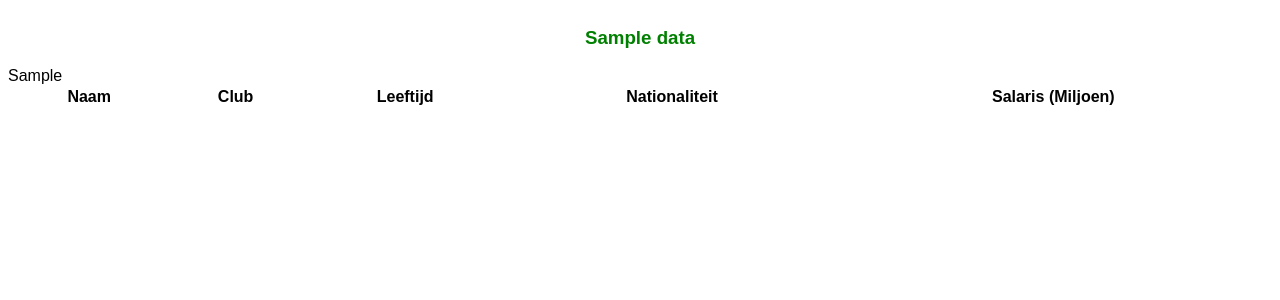
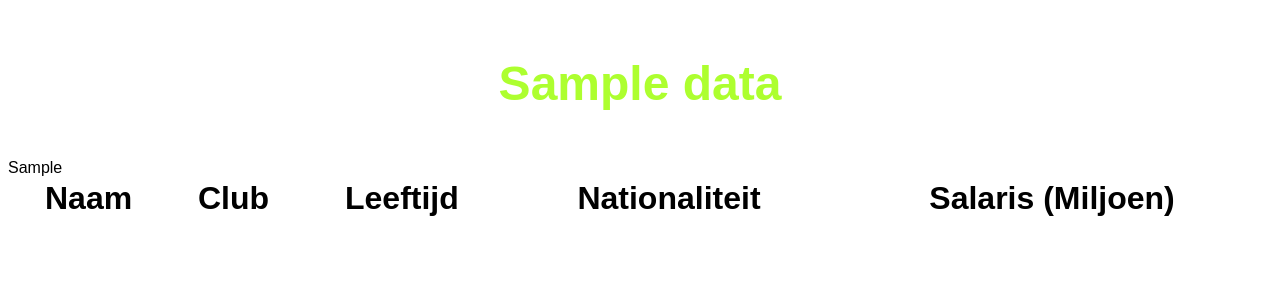
Before and after one commit to KaiOsU8/mvc-oop-proeftoets, a PHP site: template app/views/Voetballers/getVoetballers.php in a window 1280 px wide. Shown: the top 300 px of the page. Run offline with PHP 8.4, Linux system fonts and the light colour scheme; the template is opened without the code that fills it: most values are stand-ins (such as "Sample title", 1, 10 or a date in 2020); lists and menus that the app fills with data are empty.

Commit message:
commiitng againgit add *!

```diff
--- a/public/css/style.css
+++ b/public/css/style.css
@@ -2,24 +2,23 @@
     font-family: sans-serif;
     display: flex;
     flex-direction: column;
-    justify-content: center;
+    align-items: space-between;
 }
 
 .title1 {
-    color: green;
+    font-size: 48px;
+    color: greenyellow;
     text-align: center;
 }
 
 .naam, .club, .leeftijd, .nationaliteit, .salaris {
-    border: none;
+    font-size: 32px;
 
 }
 
-tbody {
+tr > td {
     text-align: center;
+    border-bottom: 1px solid gray;
+    padding: 1%;
+    font-size: 18px;
 }
-
-table > tbody > tr:nth-of-type(1) {
-    border-bottom: 1px solid gray;
-    border-top: 1px thin gray  ;
-}
```
